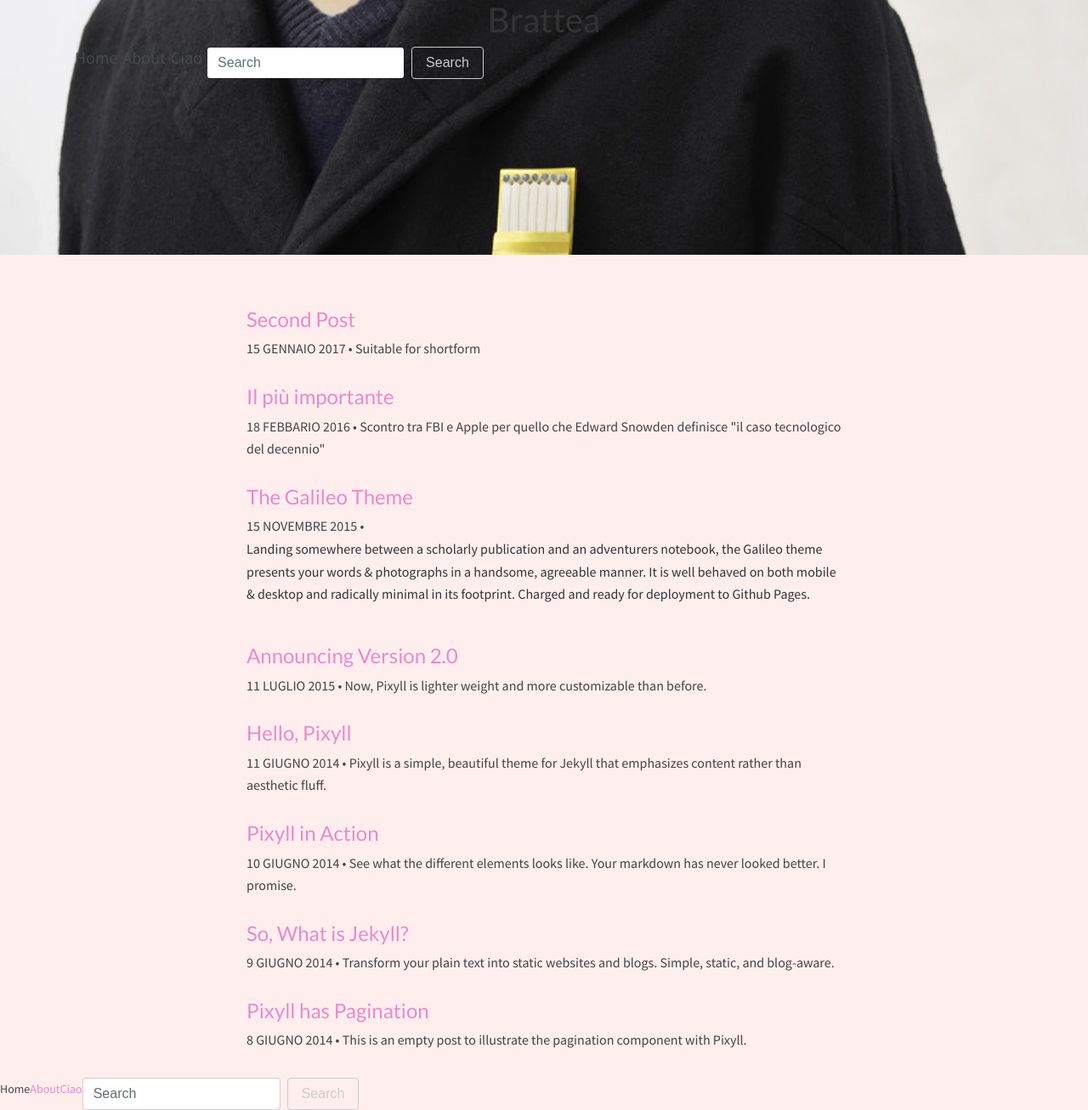
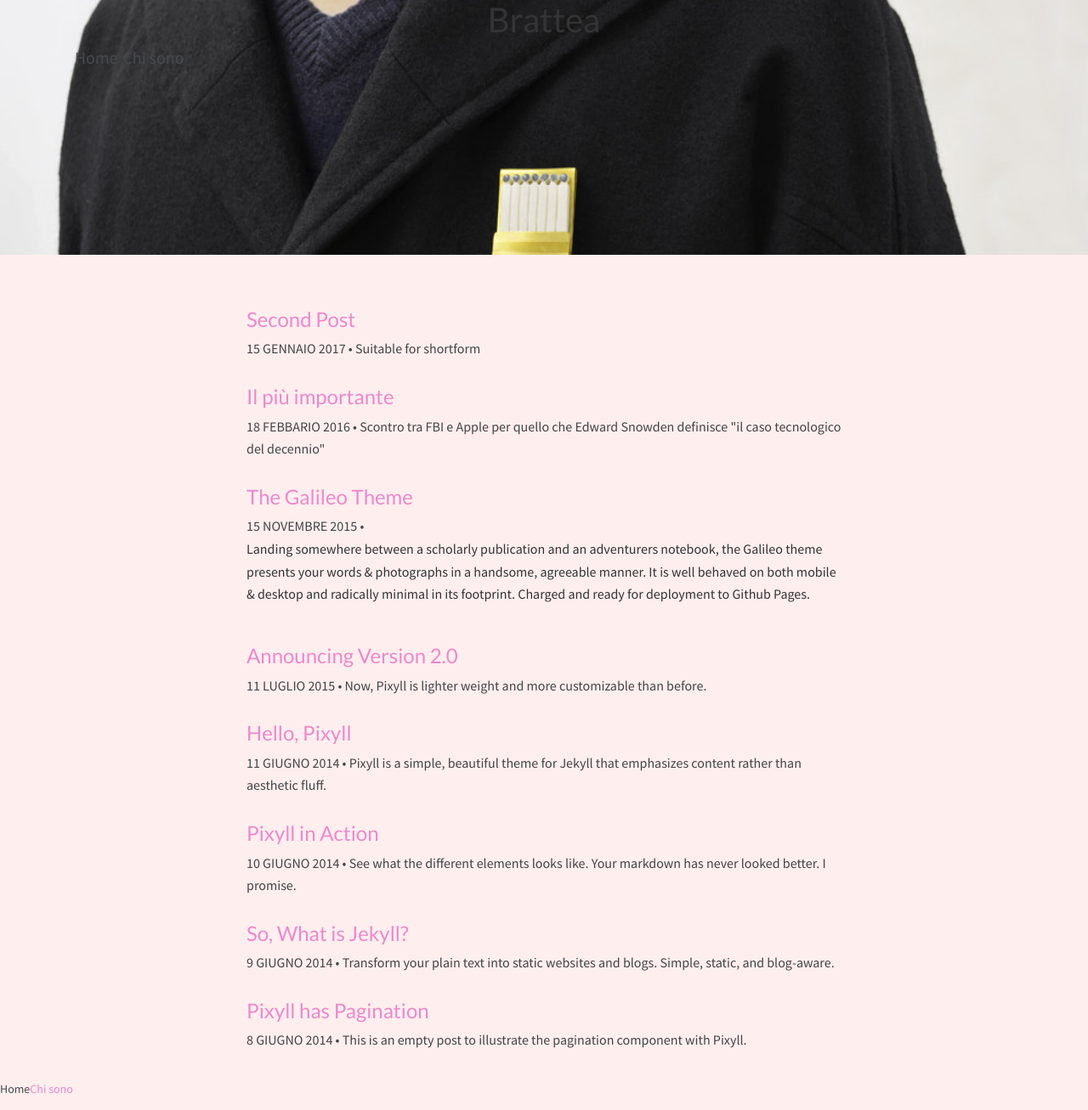
Before and after one commit to giorgiospiga/blogbrt, a Jekyll site: the page built from index.html, in a window 1280 px wide. Shown: the whole page at 85% size. Built offline with Jekyll 4.4.1, drawn with Linux system fonts in a browser that asks for light colours; nearby versions of some CDN libraries; some web fonts are replaced; the list of posts is cut into pages by our own code.

Commit message:
removed third item

```diff
--- a/_includes/nav.html
+++ b/_includes/nav.html
@@ -1,11 +1,8 @@
 <nav class="{% if page.cover %}overlay{% endif %}">
   <ul class="nav {{include.navclass}}">
     <li><a href="{{site.url}}{{site.baseurl}}/index" class="{% if page.url == '/' %}current{% endif %}">Home</a></li>
-    <li><a href="{{site.url}}{{site.baseurl}}/chisono" class="{% if page.url == '/chisono.html' %}current{% endif %}">About</a></li>
-    <li><a href="{{site.url}}{{site.baseurl}}/ciao" class="{% if page.url == '/ciao.html' %}current{% endif %}">Ciao</a></li>
-    <li><form class="form-inline my-2 my-lg-0">
-        <input class="form-control mr-sm-2" type="text" placeholder="Search">
-        <button class="btn btn-outline-secondary my-2 my-sm-0" type="submit">Search</button>
-      </form></li>
+    <li><a href="{{site.url}}{{site.baseurl}}/chisono" class="{% if page.url == '/chisono/' %}current{% endif %}">Chi sono</a></li>
+    <!--<li><a href="{{site.url}}{{site.baseurl}}/ciao" class="{% if page.url == '/ciao' %}current{% endif %}">Ciao</a></li>
+    -->
   </ul>
 </nav>
```
